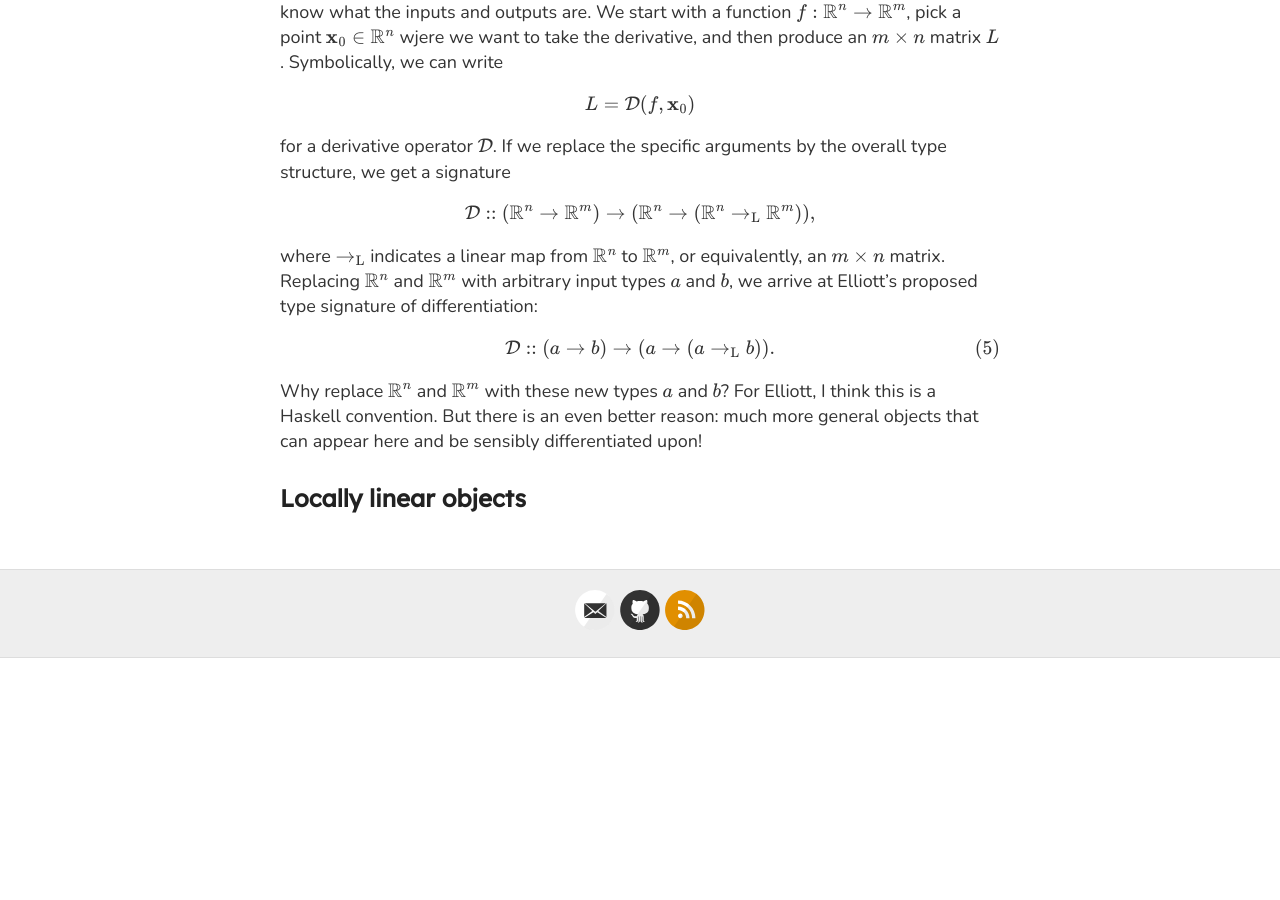
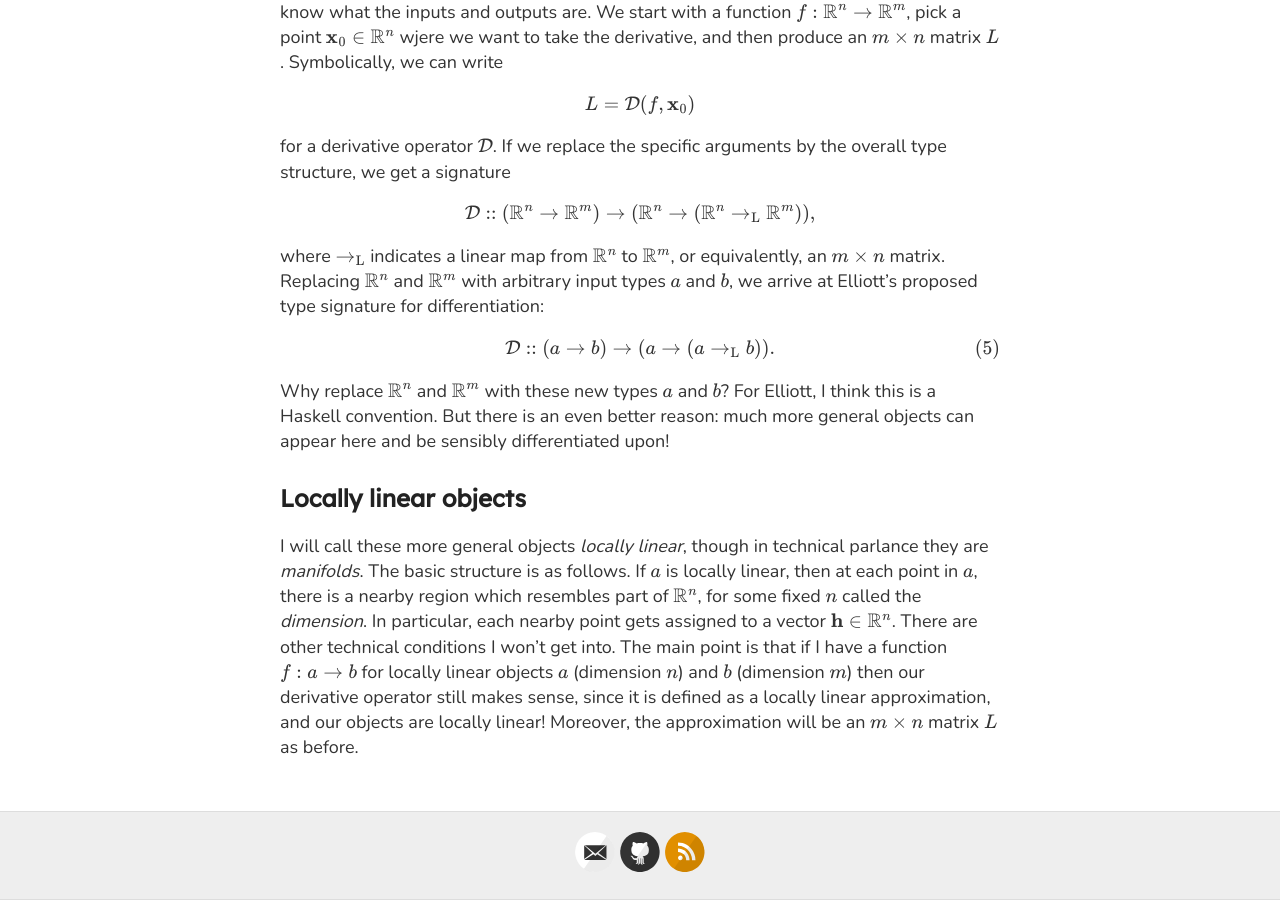
Before and after one commit to heptarch/heptarch.github.io, a Jekyll site: the page built from drafts/type-diff.md, in a window 1280 px wide and 900 px high, scrolled down 3215 px. Built offline with Jekyll 4.4.1, drawn with Linux system fonts in a browser that asks for light colours; our own code applies the rules of GitHub Pages for plain Markdown files; formulas are drawn with MathJax 3; a script that is not in the unit is left out; before the commit the page ends 3873 px from its top, so only the background shows below that.

Commit message:
Start type-diff sec 4

```diff
--- a/drafts/type-diff.md
+++ b/drafts/type-diff.md
@@ -166,7 +166,7 @@ where $\to_{\text{L}}$ indicates a linear map from
 $\mathbb{R}^n$ to $\mathbb{R}^m$, or equivalently, an $m \times n$
 matrix. Replacing $\mathbb{R}^n$ and $\mathbb{R}^m$ with arbitrary
 input types $a$ and $b$, we arrive at Elliott's proposed type
-signature of differentiation:
+signature for differentiation:
 
 $$
 \mathcal{D} :: (a \to b) \to (a \to
@@ -176,6 +176,19 @@ $$
 Why replace $\mathbb{R}^n$ and $\mathbb{R}^m$ with these new
 types $a$ and $b$? For Elliott, I think this is a Haskell
 convention. But there is an even better reason: much more general
-objects that can appear here and be sensibly differentiated upon!
+objects can appear here and be sensibly differentiated upon!
 
 ## Locally linear objects<a id="sec-4" name="sec-4"></a>
+
+I will call these more general objects *locally linear*, though in
+technical parlance they are *manifolds*. The basic structure is as
+follows. If $a$ is locally linear, then at each point in $a$, there is
+a nearby region which resembles part of $\mathbb{R}^n$, for some fixed
+$n$ called the *dimension*. In particular, each nearby point gets
+assigned to a vector $\mathbf{h} \in \mathbb{R}^n$. There are other
+technical conditions I won't get into. The main point is that if I
+have a function $f: a \to b$ for locally linear objects $a$ (dimension
+$n$) and $b$ (dimension $m$) then our derivative operator still makes
+sense, since it is defined as a locally linear approximation, and our
+objects are locally linear! Moreover, the approximation will be an
+$m\times n$ matrix $L$ as before.
```
